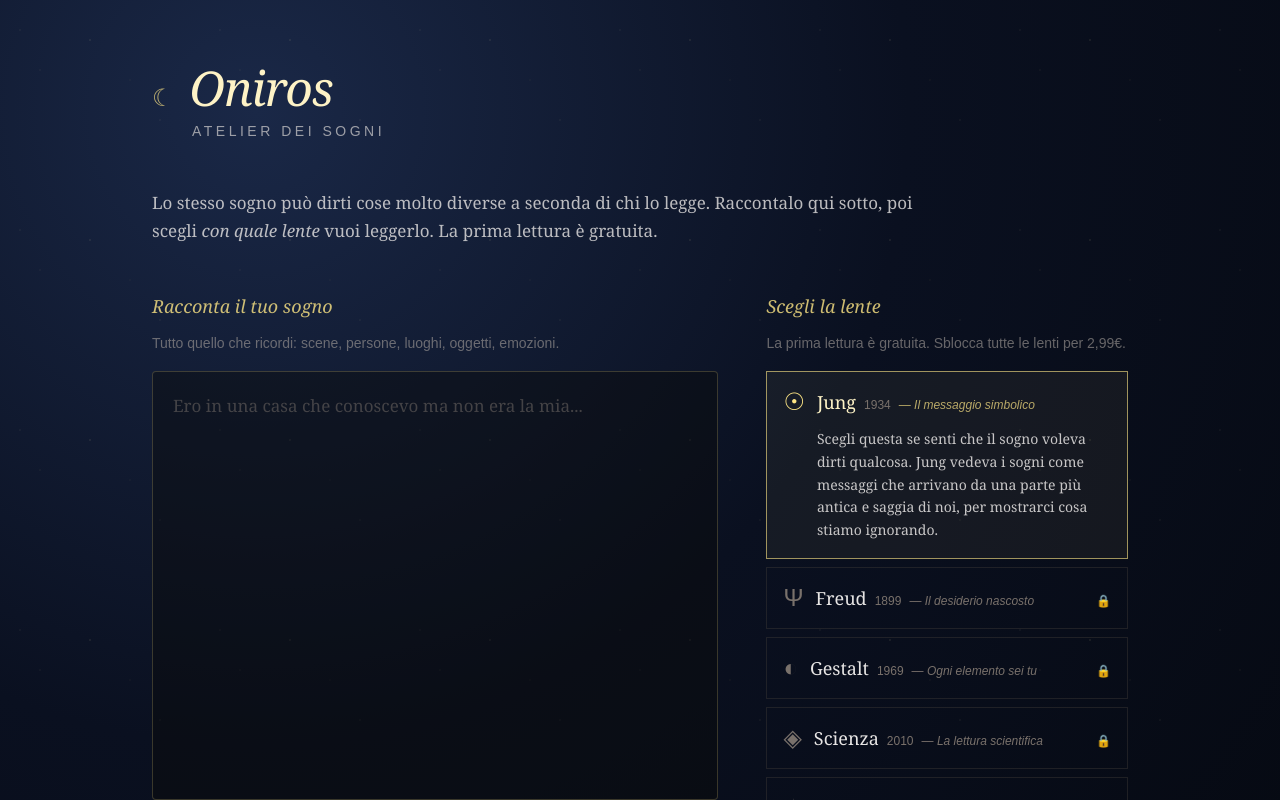
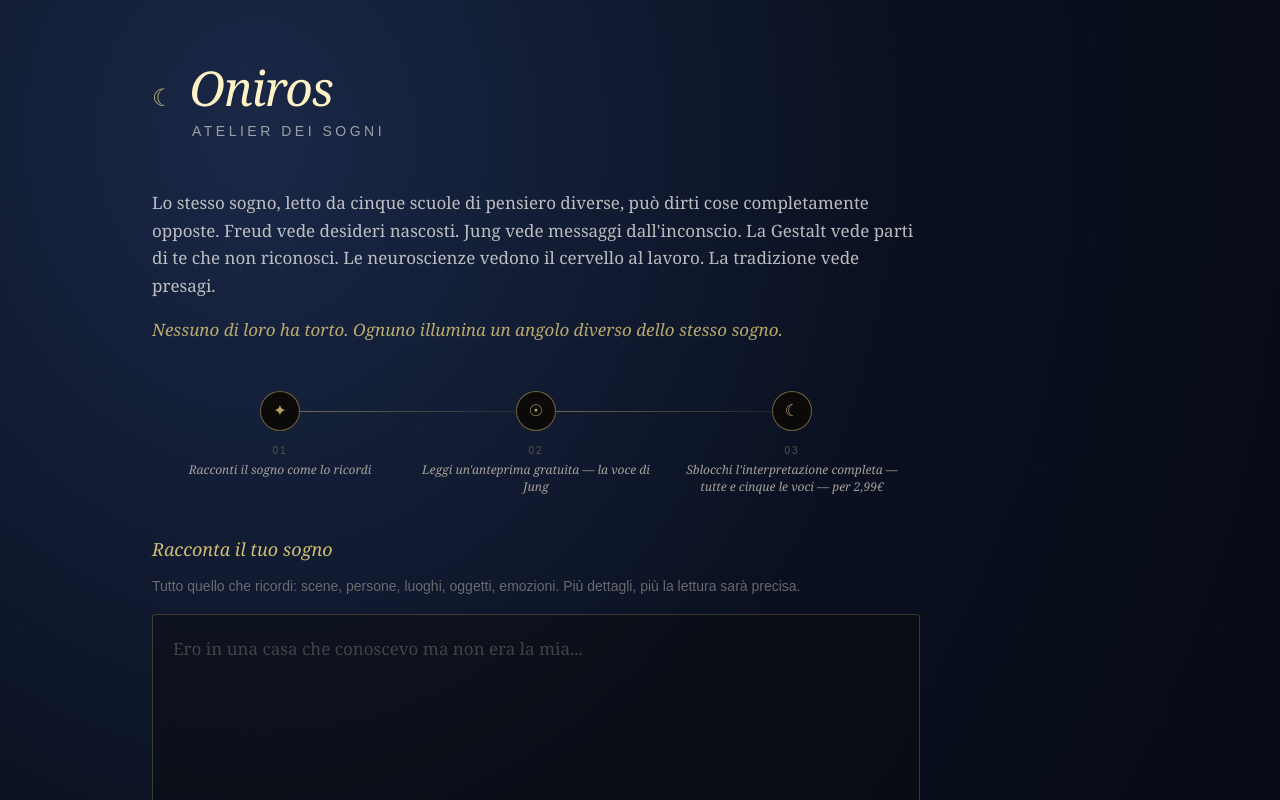
Before and after one commit to Onirosapp/oniros, a Next.js app: page / in a window 1280 px wide. Shown: the top 800 px of the page. Built offline with nearby package versions, Linux system fonts and the light colour scheme.

Commit message:
nuovo preambolo e layout

```diff
--- a/app/page.js
+++ b/app/page.js
@@ -8,8 +8,6 @@ const LENSES = [
     name: 'Jung',
     year: '1934',
     tagline: 'Il messaggio del tuo profondo',
-    short: 'Il messaggio simbolico',
-    whenToChoose: 'Scegli questa se senti che il sogno voleva dirti qualcosa. Jung vedeva i sogni come messaggi che arrivano da una parte più antica e saggia di noi, per mostrarci cosa stiamo ignorando.',
     glyph: '☉',
     free: true,
   },
@@ -18,8 +16,6 @@ const LENSES = [
     name: 'Freud',
     year: '1899',
     tagline: 'Il sogno come desiderio rimosso',
-    short: 'Il desiderio nascosto',
-    whenToChoose: 'Scegli questa se vuoi capire cosa il tuo sogno sta cercando di nascondere. Freud pensava che i sogni camuffassero desideri che non vogliamo ammettere nemmeno a noi stessi.',
     glyph: 'Ψ',
     free: false,
   },
@@ -28,8 +24,6 @@ const LENSES = [
     name: 'Gestalt',
     year: '1969',
     tagline: 'Tutti i personaggi sei tu',
-    short: 'Ogni elemento sei tu',
-    whenToChoose: 'Scegli questa per una lettura diretta e concreta. Nella Gestalt tutto ciò che appare nel sogno è una parte di te che stai ignorando o respingendo.',
     glyph: '◐',
     free: false,
   },
@@ -38,8 +32,6 @@ const LENSES = [
     name: 'Scienza',
     year: '2010',
     tagline: 'Cosa fa il tuo cervello mentre sogni',
-    short: 'La lettura scientifica',
-    whenToChoose: 'Scegli questa se vuoi una spiegazione basata sulle neuroscienze, senza misticismi. Il sogno come elaborazione di memoria ed emozioni, non come messaggio in codice.',
     glyph: '◈',
     free: false,
   },
@@ -48,8 +40,6 @@ const LENSES = [
     name: 'Tradizione',
     year: '',
     tagline: 'Il significato antico dei simboli',
-    short: 'Simboli della tradizione',
-    whenToChoose: 'Scegli questa per la lettura più ludica e antica. Serpenti, acqua, denti che cadono: cosa dicevano i libri di interpretazione dei sogni prima della psicologia.',
     glyph: '✦',
     free: false,
   },
@@ -57,7 +47,7 @@ const LENSES = [
 
 export default function Oniros() {
   const [dream, setDream] = useState('');
-  const [selectedLens, setSelectedLens] = useState('jung');
+  const [selectedLens] = useState('jung');
   const [interpretation, setInterpretation] = useState('');
   const [loading, setLoading] = useState(false);
   const [error, setError] = useState('');
@@ -83,7 +73,6 @@ export default function Oniros() {
   }, []);
 
   const currentLens = LENSES.find(l => l.id === selectedLens);
-  const isLensLocked = !paid && !currentLens.free;
 
   const handleCheckout = async () => {
     try {
@@ -105,7 +94,7 @@ export default function Oniros() {
       setError('Racconta il sogno con più dettaglio — almeno qualche frase.');
       return;
     }
-    if (isLensLocked) {
+    if (hasUsedFreeLens && !paid) {
       setShowPaywallBanner(true);
       return;
     }
@@ -113,7 +102,7 @@ export default function Oniros() {
     setLoading(true);
     setStage('result');
     setInterpretation('');
-    if (currentLens.free) {
+    if (!paid) {
       setHasUsedFreeLens(true);
       localStorage.setItem('oniros_used_free', 'true');
     }
@@ -146,7 +135,6 @@ export default function Oniros() {
     setFeedback('');
     setFeedbackSent(false);
     setPaid(false);
-    setSelectedLens('jung');
     localStorage.removeItem('oniros_paid');
   };
 
@@ -205,20 +193,39 @@ export default function Oniros() {
         {stage === 'input' && (
           <>
             <div className="mb-10 md:mb-12 max-w-3xl">
-              <p className="text-stone-200/80 text-[17px] leading-relaxed" style={{ fontFamily: 'Georgia, serif' }}>
-                Lo stesso sogno può dirti cose molto diverse a seconda di chi lo legge.
-                Raccontalo qui sotto, poi scegli <em>con quale lente</em> vuoi leggerlo.
-                La prima lettura è gratuita.
+              <p className="text-stone-200/80 text-[17px] leading-relaxed mb-4" style={{ fontFamily: 'Georgia, serif' }}>
+                Lo stesso sogno, letto da cinque scuole di pensiero diverse, può dirti cose completamente opposte. Freud vede desideri nascosti. Jung vede messaggi dall'inconscio. La Gestalt vede parti di te che non riconosci. Le neuroscienze vedono il cervello al lavoro. La tradizione vede presagi.
+              </p>
+              <p className="text-amber-200/70 text-[17px] leading-relaxed italic" style={{ fontFamily: 'Georgia, serif' }}>
+                Nessuno di loro ha torto. Ognuno illumina un angolo diverso dello stesso sogno.
               </p>
             </div>
 
-            <div className="grid md:grid-cols-5 gap-8 md:gap-12">
-              <div className="md:col-span-3">
+            <div className="max-w-3xl">
+              <div className="flex items-start gap-0 mb-10 relative">
+                {[
+                  { glyph: '✦', num: '01', text: 'Racconti il sogno come lo ricordi' },
+                  { glyph: '☉', num: '02', text: "Leggi un'anteprima gratuita — la voce di Jung" },
+                  { glyph: '☾', num: '03', text: "Sblocchi l'interpretazione completa — tutte e cinque le voci — per 2,99€" },
+                ].map((step, i, arr) => (
+                  <div key={i} className="flex-1 flex flex-col items-center text-center relative">
+                    {i < arr.length - 1 && (
+                      <div className="absolute top-5 left-1/2 right-[-50%] h-px bg-gradient-to-r from-amber-200/40 to-stone-700/30" />
+                    )}
+                    <div className="w-10 h-10 rounded-full border border-amber-200/40 flex items-center justify-center bg-stone-950 z-10 mb-3">
+                      <span className="text-amber-200/70 text-base">{step.glyph}</span>
+                    </div>
+                    <div className="text-[10px] tracking-[0.2em] uppercase text-stone-600 mb-1">{step.num}</div>
+                    <div className="text-[12px] italic text-stone-400 leading-snug px-2" style={{ fontFamily: 'Georgia, serif' }}>{step.text}</div>
+                  </div>
+                ))}
+              </div>
+
               <span className="block italic text-amber-200/80 text-lg mb-3" style={{ fontFamily: 'Georgia, serif' }}>
                 Racconta il tuo sogno
               </span>
               <span className="block text-stone-400/60 text-sm mb-4 leading-relaxed">
-                  Tutto quello che ricordi: scene, persone, luoghi, oggetti, emozioni.
+                Tutto quello che ricordi: scene, persone, luoghi, oggetti, emozioni. Più dettagli, più la lettura sarà precisa.
               </span>
               <textarea
                 value={dream}
@@ -239,85 +246,26 @@ export default function Oniros() {
                 className="mt-6 bg-amber-200/90 hover:bg-amber-100 text-stone-950 px-8 py-4 text-lg tracking-wide transition-all disabled:opacity-50 italic"
                 style={{ fontFamily: 'Georgia, serif' }}
               >
-                  Interpreta il sogno
+                Interpreta il sogno →
               </button>
+
               {showPaywallBanner && (
-                  <div className="mt-4 p-5 border border-amber-200/30 bg-amber-200/5">
+                <div className="mt-4 p-5 border border-amber-200/30 bg-amber-200/5 rounded-md">
                   <p className="text-amber-100 italic mb-1" style={{ fontFamily: 'Georgia, serif' }}>
-                      Hai già usato la lettura gratuita.
+                    Hai già usato l'anteprima gratuita.
                   </p>
                   <p className="text-stone-400 text-sm mb-4" style={{ fontFamily: 'Georgia, serif' }}>
-                      Sblocca Freud, Gestalt, Scienza e Tradizione per 2,99€.
+                    Sblocca l'interpretazione completa — tutte e cinque le voci — per 2,99€.
                   </p>
                   <button
                     onClick={handleCheckout}
-                      className="bg-amber-200/90 hover:bg-amber-100 text-stone-950 px-6 py-3 italic transition-all text-sm"
+                    className="bg-amber-200/90 hover:bg-amber-100 text-stone-950 px-6 py-3 italic transition-all text-sm rounded-md"
                     style={{ fontFamily: 'Georgia, serif' }}
                   >
-                      Sblocca tutte le lenti — 2,99€
+                    Sblocca l'interpretazione completa — 2,99€
                   </button>
                 </div>
               )}
-              </div>
-
-              <div className="md:col-span-2">
-                <span className="block italic text-amber-200/80 text-lg mb-3" style={{ fontFamily: 'Georgia, serif' }}>
-                  Scegli la lente
-                </span>
-                <span className="block text-stone-400/60 text-sm mb-4 leading-relaxed">
-                  La prima lettura è gratuita. Sblocca tutte le lenti per 2,99€.
-                </span>
-                <div className="space-y-2">
-                  {LENSES.map(lens => {
-                    const active = selectedLens === lens.id;
-                    const locked = !lens.free && !paid;
-                    return (
-                      <button
-                        key={lens.id}
-                        onClick={() => setSelectedLens(lens.id)}
-                        className={`w-full text-left p-4 border transition-all ${active
-                            ? 'border-amber-200/60 bg-amber-200/5'
-                            : 'border-stone-700/40 hover:border-stone-500/60 bg-transparent'
-                          }`}
-                      >
-                        <div className="flex items-start gap-3">
-                          <span className={`text-2xl leading-none mt-0.5 ${active ? 'text-amber-200' : 'text-stone-500'}`}>
-                            {lens.glyph}
-                          </span>
-                          <div className="flex-1">
-                            <div className="flex items-baseline gap-2 flex-wrap">
-                              <span className={`text-lg ${active ? 'text-amber-100' : 'text-stone-200'}`} style={{ fontFamily: 'Georgia, serif' }}>
-                                {lens.name}
-                              </span>
-                              <span className="text-stone-500 text-xs">{lens.year}</span>
-                              <span className={`text-xs italic ${active ? 'text-amber-200/70' : 'text-stone-500'}`}>
-                                — {lens.short}
-                              </span>
-                              {locked && (
-                                <span className="text-xs text-stone-600 ml-auto">🔒</span>
-                              )}
-                            </div>
-                            {active && (
-                              <div className="mt-3 text-stone-200/85 text-sm leading-relaxed" style={{ fontFamily: 'Georgia, serif' }}>
-                                {lens.whenToChoose}
-                                {locked && (
-                                  <button
-                                    onClick={handleCheckout}
-                                    className="mt-3 block w-full bg-amber-200/90 hover:bg-amber-100 text-stone-950 px-4 py-2 text-sm italic transition-all text-center"
-                                    style={{ fontFamily: 'Georgia, serif' }}
-                                  >
-                                    Sblocca tutte le lenti — 2,99€
-                                  </button>
-                                )}
-                              </div>
-                            )}
-                          </div>
-                        </div>
-                      </button>
-                    );
-                  })}
-                </div>
-              </div>
             </div>
           </>
         )}
@@ -343,9 +291,7 @@ export default function Oniros() {
 
             {loading && (
               <div className="py-12 text-center">
-                <div className="inline-block text-amber-200/60 text-4xl animate-spin-slow">
-                  ☾
-                </div>
+                <div className="inline-block text-amber-200/60 text-4xl animate-spin-slow">☾</div>
                 <div className="mt-4 italic text-stone-400" style={{ fontFamily: 'Georgia, serif' }}>
                   Lettura in corso<span className="animate-dots"></span>
                 </div>
@@ -361,16 +307,16 @@ export default function Oniros() {
                 )}
 
                 {hasUsedFreeLens && !paid && (
-                  <div className="mt-10 p-6 border border-amber-200/20 bg-amber-200/5">
+                  <div className="mt-10 p-6 border border-amber-200/20 bg-amber-200/5 rounded-md">
                     <p className="text-amber-100 italic text-lg mb-1" style={{ fontFamily: 'Georgia, serif' }}>
                       Jung ha letto il tuo sogno. Ma Freud lo legge in modo completamente diverso.
                     </p>
                     <p className="text-stone-400 text-sm mb-4" style={{ fontFamily: 'Georgia, serif' }}>
-                      La lettura completa include tutte e 5 le prospettive. Non per averne di più — perché la verità del tuo sogno non sta in una sola.
+                      La lettura completa include tutte e cinque le voci. Non per averne di più — perché la verità del tuo sogno non sta in una sola.
                     </p>
                     <button
                       onClick={handleCheckout}
-                      className="bg-amber-200/90 hover:bg-amber-100 text-stone-950 px-6 py-3 italic transition-all"
+                      className="bg-amber-200/90 hover:bg-amber-100 text-stone-950 px-6 py-3 italic transition-all rounded-md"
                       style={{ fontFamily: 'Georgia, serif' }}
                     >
                       Leggi l'interpretazione completa — 2,99€
@@ -384,20 +330,8 @@ export default function Oniros() {
                     className="italic text-amber-200/80 hover:text-amber-100 transition-colors"
                     style={{ fontFamily: 'Georgia, serif' }}
                   >
-                    Un altro sogno
+                    ← Un altro sogno
                   </button>
-                  {paid && (
-                    <>
-                      <span className="text-stone-600">·</span>
-                      <button
-                        onClick={() => { setStage('input'); setInterpretation(''); }}
-                        className="italic text-amber-200/80 hover:text-amber-100 transition-colors"
-                        style={{ fontFamily: 'Georgia, serif' }}
-                      >
-                        Leggi con un&apos;altra lente
-                      </button>
-                    </>
-                  )}
                 </div>
               </div>
             )}
@@ -414,7 +348,7 @@ export default function Oniros() {
                 {[
                   'Mi ha fatto riflettere',
                   'Troppo generico, poteva valere per chiunque',
-                  'Non mi convince, non pagherei per le altre lenti',
+                  'Non pagherei per le altre voci',
                 ].map(option => (
                   <button
                     key={option}
@@ -427,7 +361,7 @@ export default function Oniros() {
                       });
                       setFeedbackSent(true);
                     }}
-                    className={`px-4 py-2 text-sm border transition-all italic ${feedback === option
+                    className={`px-4 py-2 text-sm border rounded-md transition-all italic ${feedback === option
                       ? 'border-amber-200/60 text-amber-100'
                       : 'border-stone-700/40 text-stone-400 hover:border-stone-500/60'
                       }`}
```
Lines whose indentation alone changed are shown as unchanged.
